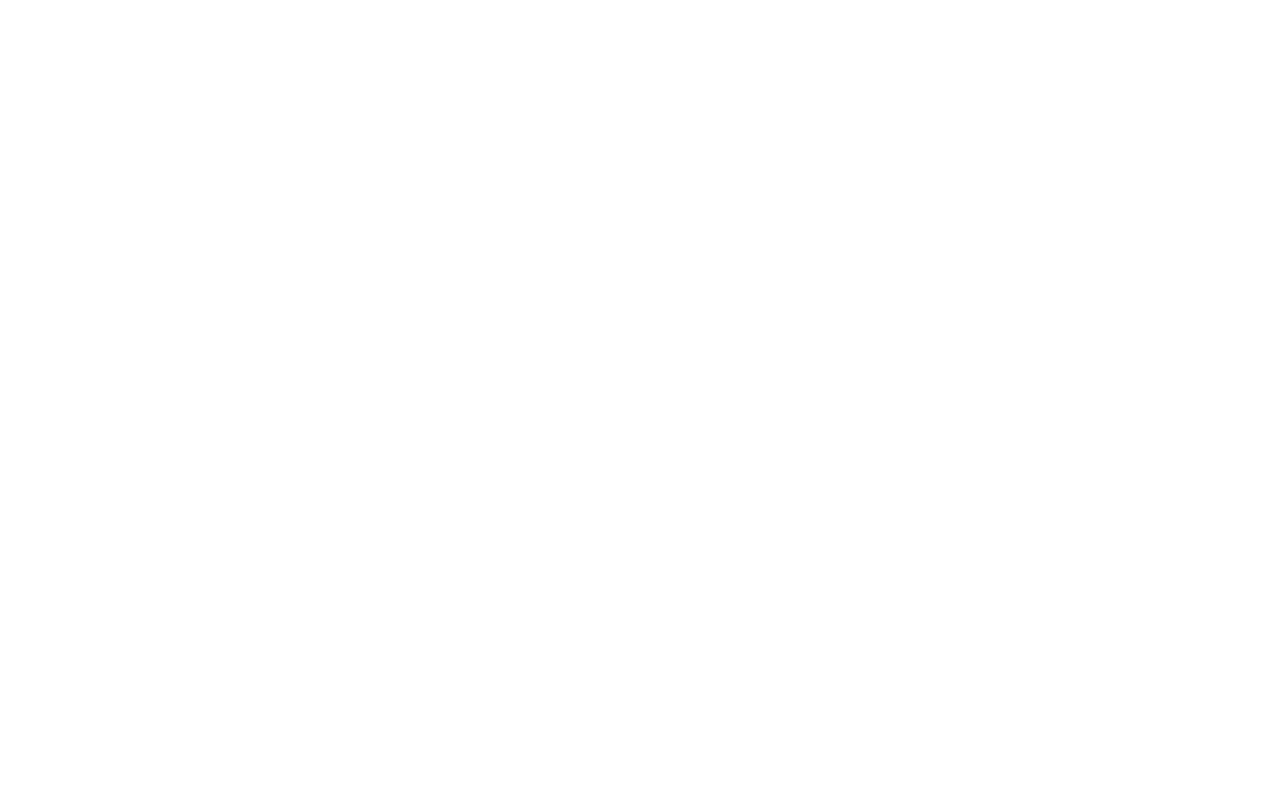
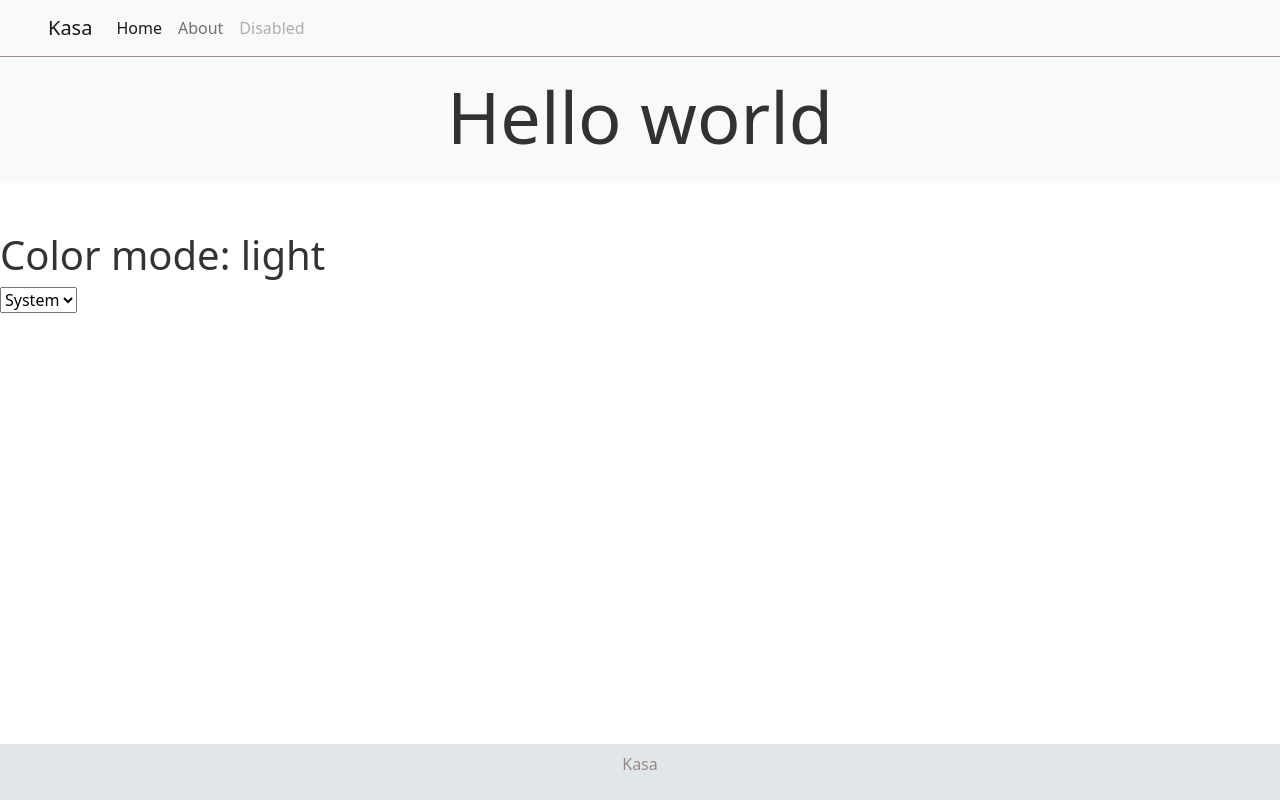
Before and after one commit to kasa021/nuxt-portfolio, a Nuxt app: page / in a window 1280 px wide. Before the commit this address had no page. Built offline with nearby package versions, Linux system fonts and the light colour scheme.

Commit message:
color-modeを使ってdark modeを実装

```diff
--- a/nuxt.config.ts
+++ b/nuxt.config.ts
@@ -8,4 +8,15 @@
       "process.env.DEBUG": false,
     },
   },
+  modules: ["@nuxtjs/color-mode"],
+  colorMode: {
+    preference: "system", // default value of $colorMode.preference
+    fallback: "light", // fallback value if not system preference found
+    hid: "nuxt-color-mode-script",
+    globalName: "__NUXT_COLOR_MODE__",
+    componentName: "ColorScheme",
+    classPrefix: "",
+    classSuffix: "-mode",
+    storageKey: "nuxt-color-mode",
+  },
 });
--- a/package.json
+++ b/package.json
@@ -8,6 +8,8 @@
     "postinstall": "nuxt prepare"
   },
   "devDependencies": {
+    "@nuxtjs/color-mode": "^3.2.0",
+    "@nuxtjs/tailwindcss": "^5.0.0-4",
     "nuxt": "^3.2.3"
   },
   "dependencies": {
--- a/pages/index.vue
+++ b/pages/index.vue
@@ -1,26 +1,34 @@
 <template>
-  <NuxtLayout name="sidebar">
-    <template #list>
-      <!--List content-->
-      <ol>
-        <li>Topic 1</li>
-        <li>Topic 2
-          <ol type="a">
-            <li>Subtopic 2.1</li>
-            <li>Subtopic 2.2</li>
-          </ol>
-        </li>
-        <li>Topic 3</li>
-      </ol>
-    </template>
-    <template #content>
-      This is the main content of <span>pages/index.vue</span> with the custom side bar.
-    </template>
-  </NuxtLayout>
+  <div>
+    <h1>Color mode: {{ $colorMode.value }}</h1>
+    <select v-model="$colorMode.preference">
+      <option value="system">System</option>
+      <option value="light">Light</option>
+      <option value="dark">Dark</option>
+      <option value="sepia">Sepia</option>
+    </select>
+  </div>
 </template>
 
-<style scoped>
-span {
-  font-family: monospace;
+<script setup>
+const colorMode = useColorMode()
+
+console.log(colorMode.preference)
+</script>
+
+<style>
+body {
+  background-color: #fff;
+  color: rgba(0, 0, 0, 0.8);
+}
+
+.dark-mode body {
+  background-color: #091a28;
+  color: #ebf4f1;
+}
+
+.sepia-mode body {
+  background-color: #f1e7d0;
+  color: #433422;
 }
 </style>
```
Also changed, not shown: 2 other files (tests, documents, lock files or other folders).
